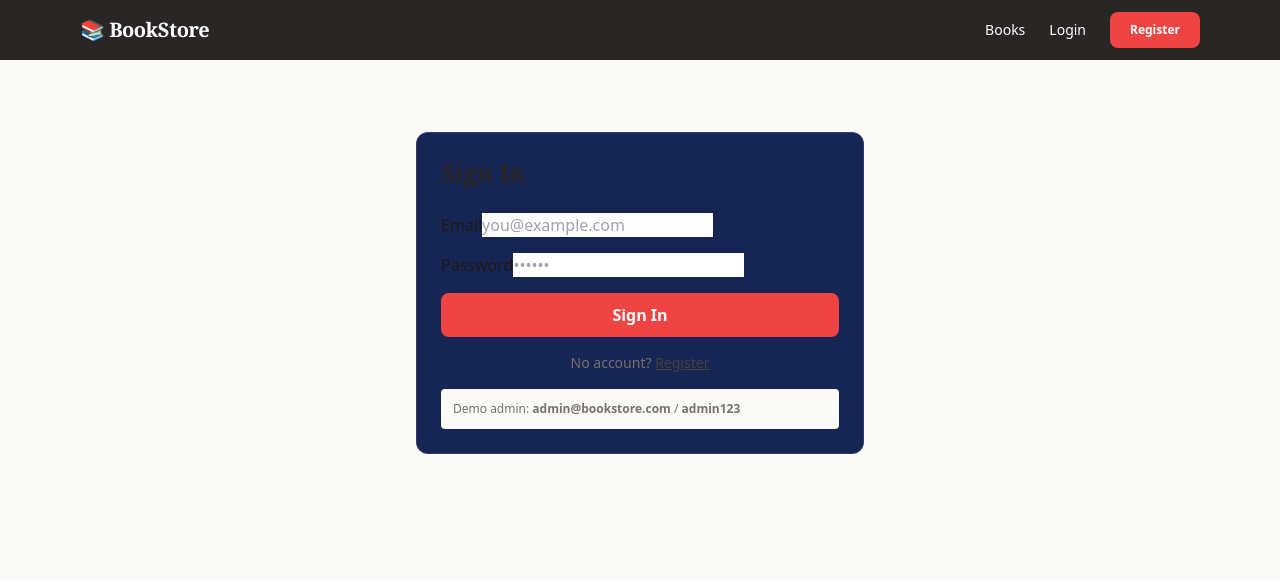
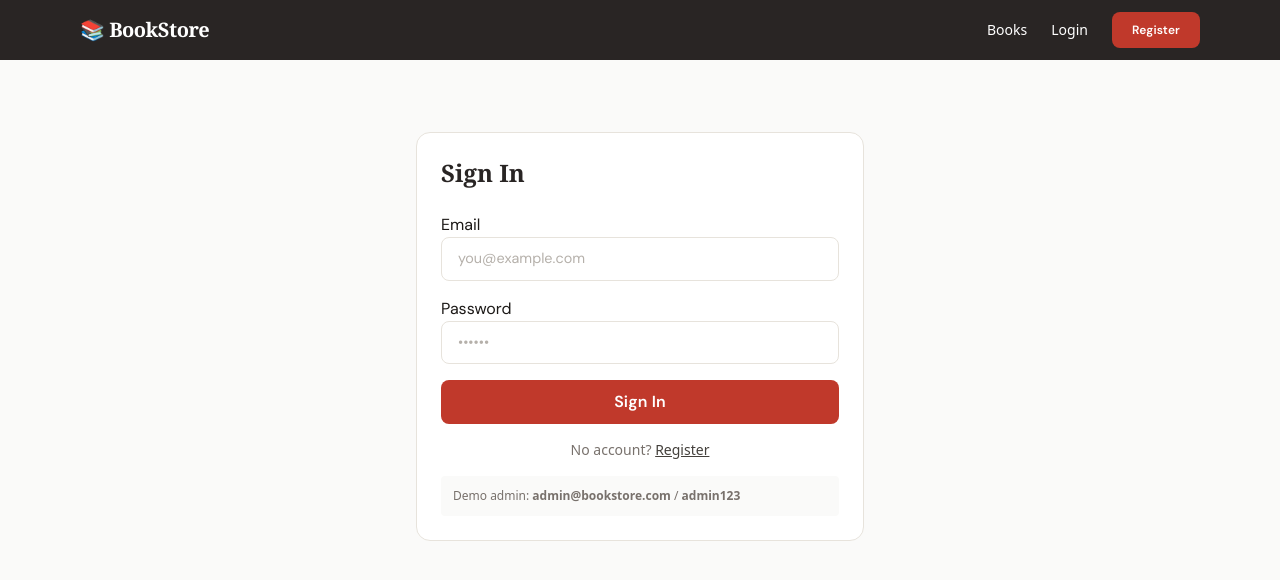
Before and after one commit to DinethRashmikaHeshan/ctse_bookstore_app, a Next.js app in the folder frontend/: page /auth/login in a window 1280 px wide. Shown: the top 580 px of the page. Built offline with nearby package versions, Linux system fonts and the light colour scheme.

Commit message:
fix: replace dark theme with clean light theme in globals.css

```diff
--- a/frontend/src/app/globals.css
+++ b/frontend/src/app/globals.css
@@ -1,23 +1,106 @@
+@import url('https://fonts.googleapis.com/css2?family=Lora:wght@400;600;700&family=DM+Sans:wght@300;400;500;600&display=swap');
+
 @tailwind base;
 @tailwind components;
 @tailwind utilities;
 
+:root {
+  --cream: #faf8f4;
+  --ink: #1c1917;
+  --muted: #78716c;
+  --border: #e7e3dc;
+  --accent: #c0392b;
+  --accent-hover: #a93226;
+  --card-bg: #ffffff;
+  --tag-bg: #f0ede8;
+}
+
+* {
+  box-sizing: border-box;
+}
+
 body {
-  background-color: #1a1a2e;
-  color: #eaeaea;
+  background-color: var(--cream);
+  color: var(--ink);
+  font-family: 'DM Sans', sans-serif;
+  -webkit-font-smoothing: antialiased;
 }
 
 @layer components {
   .btn-primary {
-    @apply bg-red-500 hover:bg-red-600 text-white font-semibold px-5 py-2.5 rounded-lg transition-all duration-200 disabled:opacity-50 disabled:cursor-not-allowed;
+    @apply inline-flex items-center justify-center font-semibold px-5 py-2.5 rounded-lg transition-all duration-200;
+    background-color: var(--accent);
+    color: white;
+    font-family: 'DM Sans', sans-serif;
+    letter-spacing: 0.01em;
   }
+  .btn-primary:hover:not(:disabled) {
+    background-color: var(--accent-hover);
+    transform: translateY(-1px);
+    box-shadow: 0 4px 12px rgba(192, 57, 43, 0.3);
+  }
+  .btn-primary:disabled {
+    opacity: 0.5;
+    cursor: not-allowed;
+  }
+
   .btn-secondary {
-    @apply border border-gray-600 hover:border-gray-400 text-gray-300 hover:text-white font-medium px-5 py-2.5 rounded-lg transition-all duration-200;
+    @apply inline-flex items-center justify-center font-medium px-5 py-2.5 rounded-lg transition-all duration-200;
+    border: 1.5px solid var(--border);
+    color: var(--muted);
+    background: white;
+    font-family: 'DM Sans', sans-serif;
   }
+  .btn-secondary:hover {
+    border-color: var(--ink);
+    color: var(--ink);
+    background: var(--tag-bg);
+  }
+
   .card {
-    @apply bg-blue-950 rounded-xl border border-white/10 p-6;
+    background: var(--card-bg);
+    border-radius: 14px;
+    border: 1.5px solid var(--border);
+    padding: 1.5rem;
+    transition: box-shadow 0.2s, transform 0.2s;
   }
-  .input-field {
-    @apply w-full bg-slate-800 border border-white/20 rounded-lg px-4 py-2.5 text-white placeholder-gray-500 focus:outline-none focus:border-red-500 transition-colors;
+  .card:hover {
+    box-shadow: 0 8px 30px rgba(0,0,0,0.08);
+    transform: translateY(-2px);
   }
+
+  .input {
+    @apply w-full rounded-lg px-4 py-2.5 transition-colors outline-none;
+    border: 1.5px solid var(--border);
+    background: white;
+    color: var(--ink);
+    font-family: 'DM Sans', sans-serif;
+    font-size: 0.9rem;
+  }
+  .input:focus {
+    border-color: var(--accent);
+    box-shadow: 0 0 0 3px rgba(192, 57, 43, 0.1);
+  }
+  .input::placeholder {
+    color: #b5b0aa;
+  }
+
+  .badge {
+    display: inline-block;
+    padding: 3px 10px;
+    border-radius: 20px;
+    font-size: 0.72rem;
+    font-weight: 600;
+    letter-spacing: 0.04em;
+    text-transform: uppercase;
+    background: var(--tag-bg);
+    color: var(--muted);
+    font-family: 'DM Sans', sans-serif;
+  }
+
+  .badge.badge-programming { background: #e8f4fd; color: #2471a3; }
+  .badge.badge-devops      { background: #eafaf1; color: #1e8449; }
+  .badge.badge-cloud       { background: #fdf2e9; color: #d35400; }
+  .badge.badge-architecture{ background: #f5eef8; color: #7d3c98; }
+  .badge.badge-novel       { background: #fef9e7; color: #b7950b; }
 }
```
